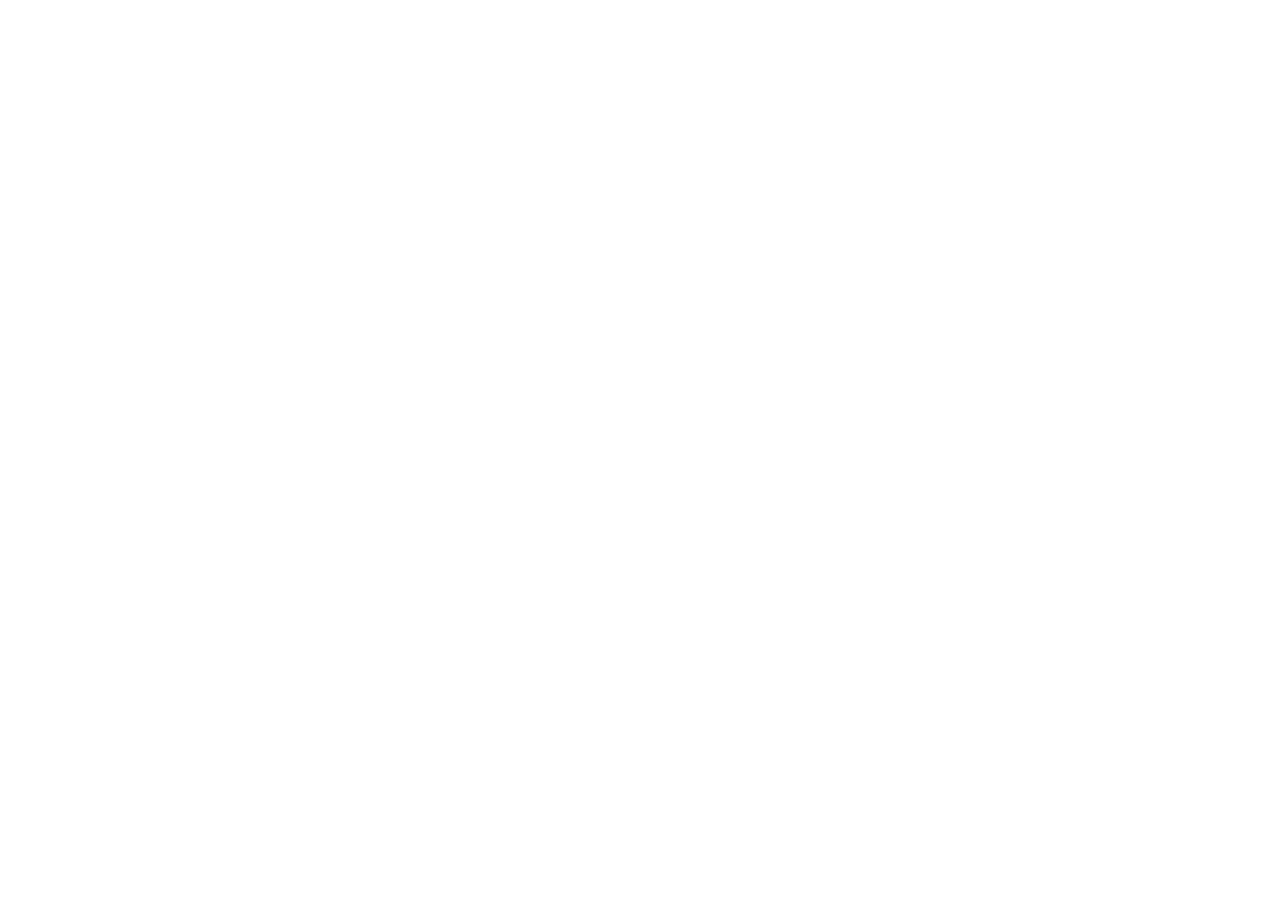
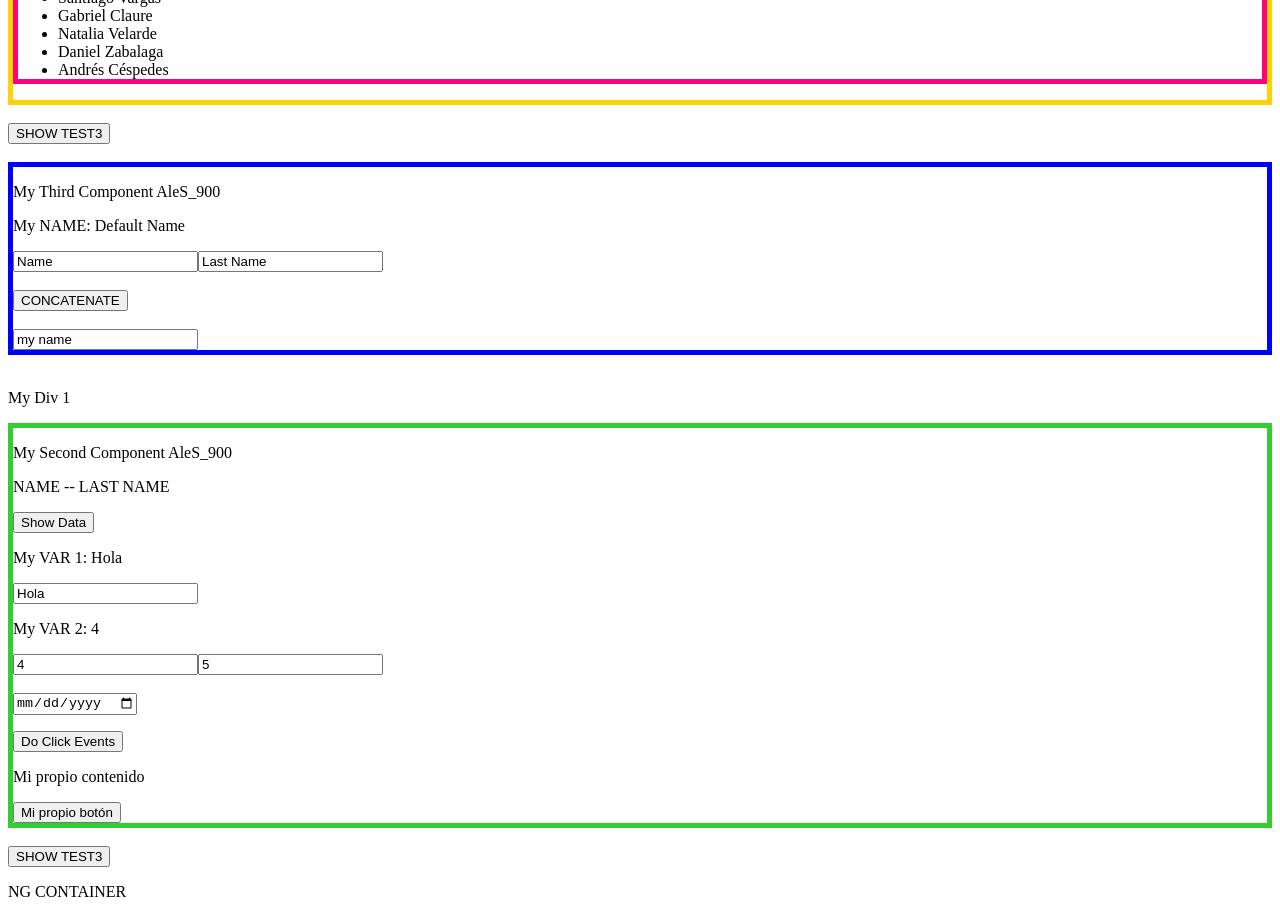
Before and after one commit to AleS900/angular-course-2021, an Angular app: page / in a window 1280 px wide. Shown: the part 1580-2497 px from the top of the page. Before the commit the page ends 1500 px from the top, so only its background shows below. Built offline with nearby package versions, Linux system fonts and the light colour scheme.

Commit message:
08/11/2021 working with ngtTemplate, ngContainer Y ngContent

```diff
--- a/src/app/app.component.html
+++ b/src/app/app.component.html
@@ -24,8 +24,8 @@
     ngIf destruye por completo nuestro componenete
     y hidden solo lo oculta
 -->
-<!--div *ngIf = "sw" -->
-<div [hidden]="sw">
+<!--div [hidden] = "sw" -->
+<div *ngIf="sw">
     <savc-comp3 [name]="myNameTest">
     </savc-comp3>
 </div><br>
@@ -61,10 +61,7 @@
 
         <!--EJEMPLO 3 NGFOR-->
         <li *ngFor="let item of ['first','second','third']">
-            <savc-comp
-                [status]="myStatus"
-                (onSendData)="printDataSantiagoComp($event)"
-                *ngIf="item !== 'first'">
+            <savc-comp [status]="myStatus" (onSendData)="printDataSantiagoComp($event)" *ngIf="item !== 'first'">
             </savc-comp>
         </li>
     </ul>
@@ -123,19 +120,66 @@
         ]
     -->
     <ul style="border: 5px #FF0080 solid;">
-    TAREA 2 08/11/2021:
-    Mostrar una lista de personas dinámicamente
-    con *ngFor mediante un componente ingresando
-    name y lastName:<br><br>
-        LISTA DE NOMBRES
+        TAREA 2 08/11/2021:
+        Mostrar una lista de personas dinámicamente
+        con *ngFor mediante un componente ingresando
+        name y lastName:<br><br>
+        LISTA DE NOMBRES:
         <br><br>
         <li *ngFor="let item of nameList">
             {{item.name}} {{item.lastName}}
         </li>
     </ul>
 
+</div><br>
+
+<button (click)="sw = !sw"> SHOW TEST3</button><br><br>
+
+<div *ngIf="sw else myVarElse">
+    <savc-comp3 [name]="myNameTest">
+    </savc-comp3>
+</div><br>
+
+<div #myDiv1>
+    <p>My Div 1</p>
 </div>
 
+<!--
+    NG TEMPLATE
+-->
+<ng-template #myVarElse>
+    <p>It's my Template</p>
+    <p>It's my Template Part 2</p>
+</ng-template>
+<!--
+    En caso de Componentes esto no funciona
+    las variables de entorno sirven para otra cosa
+-->
 
 
+<!--
+    NG CONTENT
+    Referencia a elementos dentro de otro componente
+-->
+<app-test2 name="Alejandro( Juan )" lastName="Céspedes (Gutiérrez)"
+    (onGeneralDataCORRECTED)="printDataExercise5Corrected($event)" (onGeneralData)="printDataExercise5($event)">
+    <p>
+        Mi propio contenido
+    </p>
+    <button>
+        Mi propio botón
+    </button>
+</app-test2><br>
+
+
+<!--
+    NG CONTAINER
+    Se usa con directivas estrucutrales, reemplaza en
+    lugares donde exiten directivas estrucutrales
+-->
+<button (click)="sw = !sw"> SHOW TEST3</button>
+<ng-container *ngIf="sw">
+    <p>NG CONTAINER</p>
+</ng-container>
+
 <!-- button onclick="">do click </button -->
--- a/src/app/test2/test2.component.html
+++ b/src/app/test2/test2.component.html
@@ -39,4 +39,6 @@
 (dblclick)="test2($event)"
 >Do Click Events</button>
 
+<ng-content></ng-content>
+
 </div>
```
